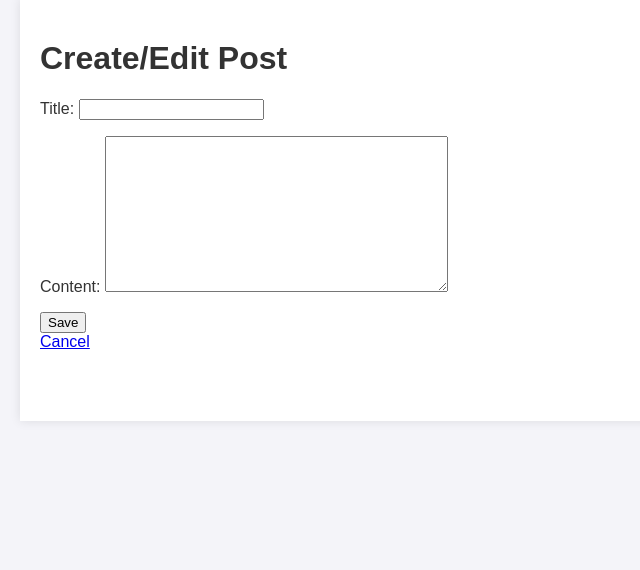
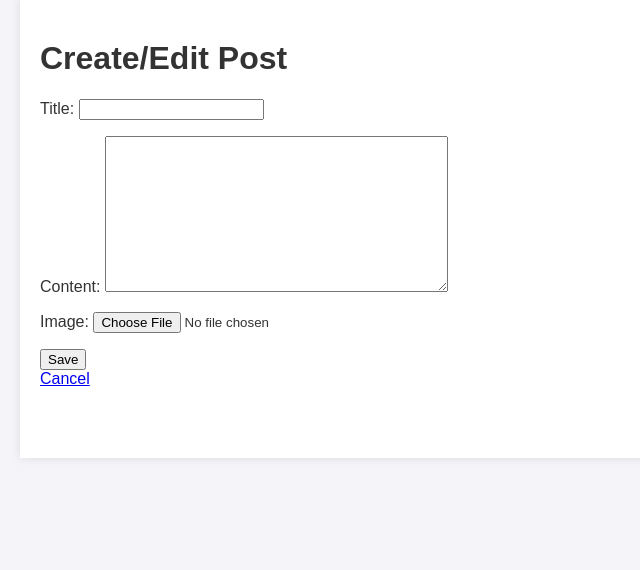
Before and after one commit to RayRivero/EntregaFinal_Rivero, a Django app: page /post/new/ in a window 1280 px wide. Shown: the part 126-696 px from the top of the page, without its empty margins (0-640 px from the left). Run offline with Django 5.2, Linux system fonts and the light colour scheme; the visitor is signed in with stand-in values (Sample User, id 1).

Commit message:
agrego imagen para posts

```diff
--- a/blog/models.py
+++ b/blog/models.py
@@ -8,6 +8,7 @@ class Post(models.Model):
     created_at = models.DateTimeField(auto_now_add=True)
     updated_at = models.DateTimeField(auto_now=True)
     author = models.ForeignKey(User, on_delete=models.CASCADE, default=1)
+    image = models.ImageField(upload_to='post_images', blank=True, null=True)
 
     class Meta:
         app_label = 'blog'
--- a/blog/templates/blog/post_form.html
+++ b/blog/templates/blog/post_form.html
@@ -2,7 +2,7 @@
 
 {% block content %}
 <h1>Create/Edit Post</h1>
-<form method="post">
+<form method="post" enctype="multipart/form-data">
     {% csrf_token %}
     {{ form.as_p }}
     <button type="submit">Save</button>
--- a/blog/views.py
+++ b/blog/views.py
@@ -24,13 +24,13 @@ class PostDetailView(DetailView):
 class PostCreateView(LoginRequiredMixin, CreateView):
     model = Post
     template_name = 'blog/post_form.html'
-    fields = ['title', 'content']
+    fields = ['title', 'content', 'image']
 
 # Vista para editar un post
 class PostUpdateView(LoginRequiredMixin, UpdateView):
     model = Post
     template_name = 'blog/post_form.html'
-    fields = ['title', 'content']
+    fields = ['title', 'content', 'image']
 
     def get_queryset(self):
         # Filtrar posts por el usuario actual
```
Also changed, not shown: blog/migrations/0004_post_image.py (added).
